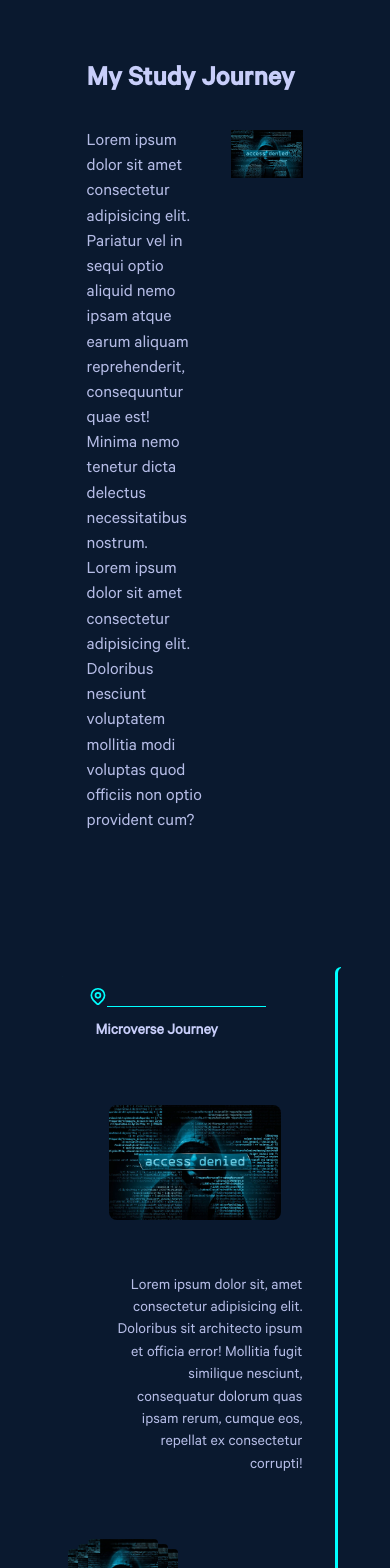
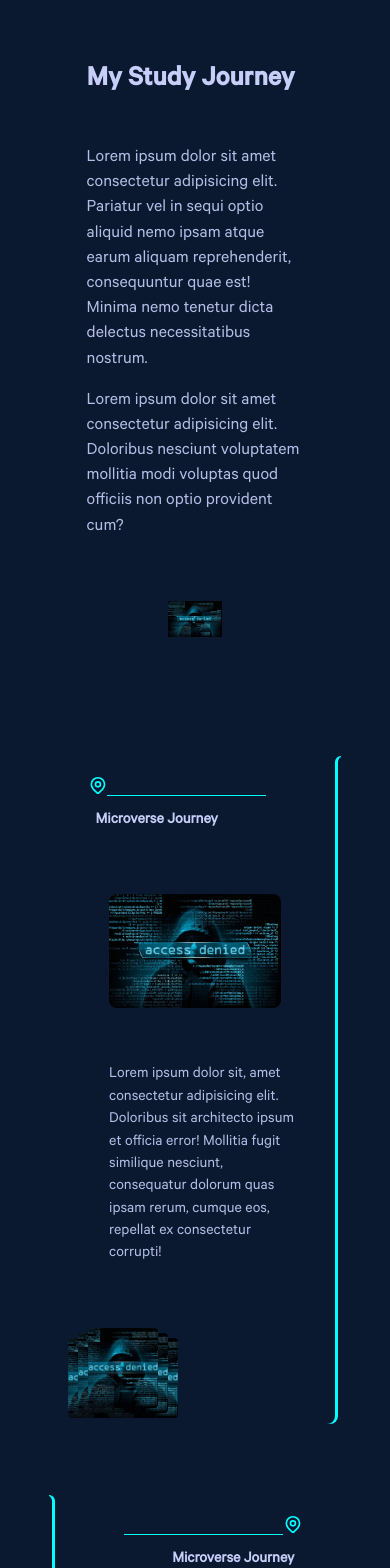
Before and after one commit to hassanShakur/portfolio, a Next.js app: page /study in a window 390 px wide. Shown: the part 80-1648 px from the top of the page. Built offline with nearby package versions, Linux system fonts and the light colour scheme.

Commit message:
add study summary slide

```diff
--- a/app/study/study.scss
+++ b/app/study/study.scss
@@ -214,7 +214,7 @@
     &:nth-child(odd) {
       .cert-text {
         margin-left: auto;
-        text-align: right;
+        text-align: left;
       }
 
       .mini-certs {
@@ -223,9 +223,15 @@
     }
 
     &:nth-child(even) {
+      #cert-title {
+        // left: 2rem;
+        right: 2rem;
+        margin-right: auto;
+      }
+
       .cert-text {
         margin-right: auto;
-        text-align: left;
+        text-align: right;
       }
 
       .mini-certs {
--- a/components/study/summary/summary.scss
+++ b/components/study/summary/summary.scss
@@ -15,12 +15,14 @@
     grid-template-columns: 2fr 1fr;
 
     .text {
-        width: 80%;
-        font-size: 18px;
+      width: 80%;
+      font-size: 18px;
     }
 
     .certified {
       width: 100%;
+      display: grid;
+      place-items: center;
 
       img {
         width: inherit;
@@ -29,3 +31,26 @@
     }
   }
 }
+
+@media (max-width: 900px) {
+  .study-summary {
+    gap: 3rem;
+
+    .summary-content {
+      display: flex;
+      flex-direction: column;
+      gap: 3rem;
+
+      .text {
+        width: 100%;
+        display: grid;
+        gap: 1rem;
+      }
+
+      .certified {
+        width: 50%;
+        margin: 0 auto;
+      }
+    }
+  }
+}
```
